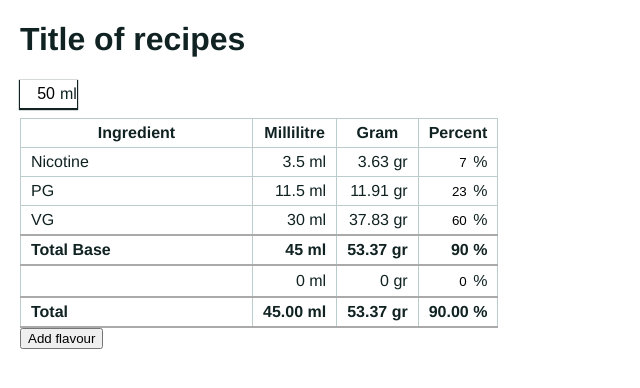
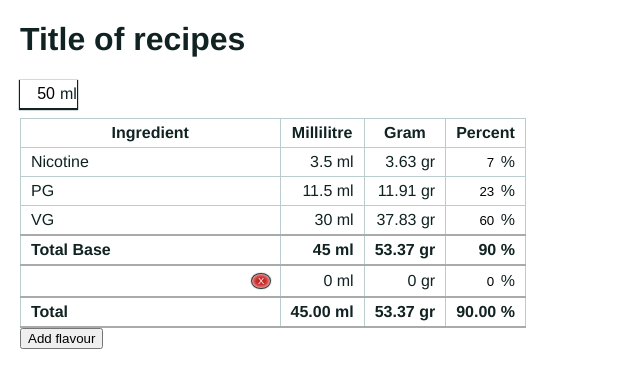
Before and after one commit to und3rdg/vapeCalc, a React (Create React App) app: page / in a window 1280 px wide. Both pictures are taken after a click on the button "Add flavour". Shown: the top 388 px of the page, without its empty margins (0-640 px from the left). Built offline with nearby package versions, Linux system fonts and the light colour scheme.

Commit message:
Delete flavour row, enter to add new (in any input).

```diff
--- a/src/Components/CalcTable/CalcTable.js
+++ b/src/Components/CalcTable/CalcTable.js
@@ -91,9 +91,19 @@ class CalcTable extends Component {
   }
 
 
+  delHandler = (event, idx)=> {
+    event.preventDefault()
+    const flavour = this.state.flavour
+      .filter( (item, i) => i !== idx )
+    this.setState({ flavour })
+  }
+
+
   render(){
     return (
-      <form onSubmit={e => e.preventDefault()}>
+      <form
+        onSubmit={e => e.preventDefault()}
+      >
         <UserInput
           totalHandler={this.totalHandler}
           total={this.state.total}
@@ -110,6 +120,7 @@ class CalcTable extends Component {
             flavourTotal={this.state.flavourTotal}
             percentHandler={this.percentHandler}
             nameHandler={this.nameHandler}
+            delHandler={this.delHandler}
           />
         </table>
         <button onClick={this.addFlavorHandler}>Add flavour</button>
--- a/src/Components/CalcTable/CalcTable.scss
+++ b/src/Components/CalcTable/CalcTable.scss
@@ -8,11 +8,29 @@ table.calc_table{
     text-align: right;
     &:first-child{
       text-align: left;
-    }
-    .type_name{
-      width: auto;
-      text-align: left;
-      font: inherit;
+      .flavour_name__wrap{
+        display: flex;
+        align-items: center;
+        .flavour_name{
+          width: auto;
+          text-align: left;
+          font: inherit;
+        }
+        .btn_del{
+          background: #C92525;
+          border-radius: 50%;
+          color: white;
+          box-shadow: 0px 0px 1px 1px #122,
+          inset 0px 0px 4px 0px white;
+          border: 0px solid white;
+          $size: 14px;
+          width: $size * 5/4;
+          height: $size;
+          font-size: $size * 2/3;
+          float: right;
+          margin-left: 10px;
+        }
+      }
     }
   }
   tr.total{
--- a/src/Components/CalcTable/Tbody.js
+++ b/src/Components/CalcTable/Tbody.js
@@ -18,16 +18,23 @@ class Tbody extends Component {
   }
 
   flavourRow = (name, idx) => {
-    const {percentHandler, nameHandler} = this.props
+    const {percentHandler, nameHandler, delHandler} = this.props
     return(
       <tr key={idx}>
         <td>
-          <input
-            className="type_name"
-            defaultValue={name.name}
-            onChange={ (event) => nameHandler(event, idx) }
-          />
-          </td>
+          <div className="flavour_name__wrap">
+            <input
+              className="flavour_name"
+              defaultValue={name.name}
+              onChange={ (event) => nameHandler(event, idx) }
+            />
+            <button
+              className="btn_del"
+              type="button"
+              onClick={(event) => delHandler(event, idx)}
+            >X</button>
+          </div>
+        </td>
         <td>{name.ml} ml</td>
         <td>{name.gr} gr</td>
         <td>
--- a/src/Components/CalcTable/UserInput.js
+++ b/src/Components/CalcTable/UserInput.js
@@ -2,14 +2,15 @@ import React, {Component} from 'react'
 
 class UserInput extends Component{
   render(){
-    const {total, totalHandler} = this.props
+    const { total, totalHandler } = this.props
     return (
       <div className="userInput">
         <div className="userInput_item">
           <input
-            defaultValue={total}
+            type="text"
+            defaultValue={ total }
             placeholder="{^,^}"
-            onChange={totalHandler}
+            onChange={ totalHandler }
           />
           <label>ml</label>
         </div>
```
